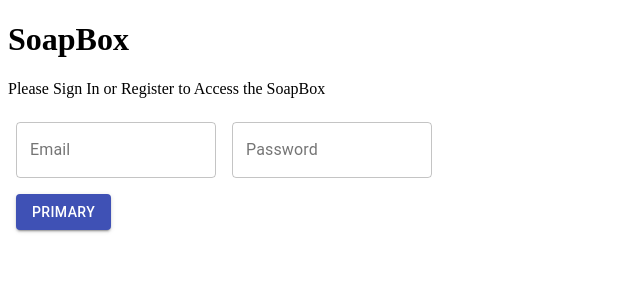
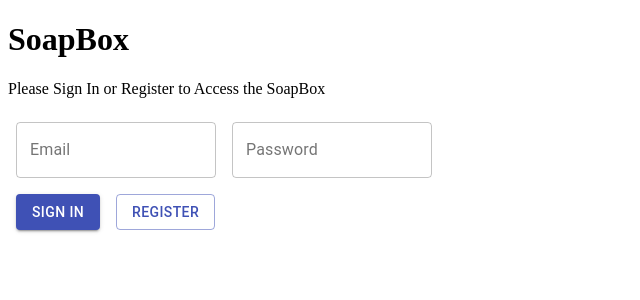
Before and after one commit to Chicago-Jr-Devs/Bootcamp_Capstone, a React (Create React App) app in the folder client/: page / in a window 1280 px wide. Shown: the top 300 px of the page, without its empty margins (0-640 px from the left). Built offline with nearby package versions, Linux system fonts and the light colour scheme.

Commit message:
Updating the login page buttons

```diff
--- a/client/src/components/LoginForm/FormBtn.js
+++ b/client/src/components/LoginForm/FormBtn.js
@@ -16,10 +16,13 @@ export function FormBtn() {
   const classes = useStyles();
 
   return (
-    <div className={classes.root}>
-      <Button variant="contained" color="primary">
-        Primary
-      </Button>
-    </div>
+      <div className={classes.root}>
+        <Button variant="contained" color="primary">
+          Sign in
+        </Button>
+        <Button variant="outlined" color="primary">
+          Register
+        </Button>
+      </div>
   );
 }
```
